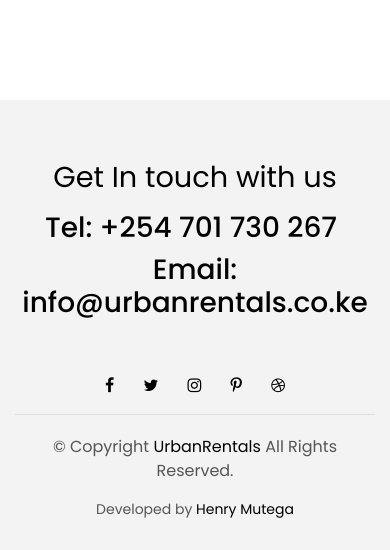
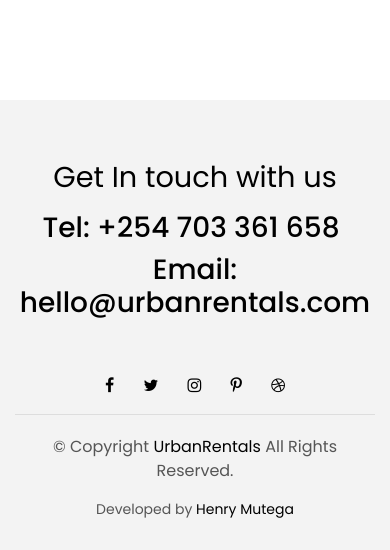
Before and after one commit to henrymutega/urbanrental, a Django app: page /blog/ in a window 390 px wide. Shown: the part 587-1137 px from the top of the page. Run offline with Django 3.2, Linux system fonts and the light colour scheme; data comes from the database, SQL or seed files in the repository; both versions use the stored data as it was after the commit; some libraries are stand-ins or nearby versions.

Commit message:
change phone numbers.

```diff
--- a/rental/templates/footer.html
+++ b/rental/templates/footer.html
@@ -19,9 +19,9 @@
             <div class="w-footer-a">
               <ul class="list-inline text-center">
                 <li class="color-a list-inline-item">
-                  <h3>Tel: +254 701 730 267</h3></li>
+                  <h3>Tel: +254 703 361 658</h3></li>
                 <li class="color-a list-inline-item">
-                  <h3>Email: info@urbanrentals.co.ke</h3></li>
+                  <h3>Email: hello@urbanrentals.com</h3></li>
               </ul>
             </div>
           </div>
```
Also changed, not shown: db.sqlite3, media/home/js-juja.jfif (added), media/property/succifient-grace.jpeg (added).
